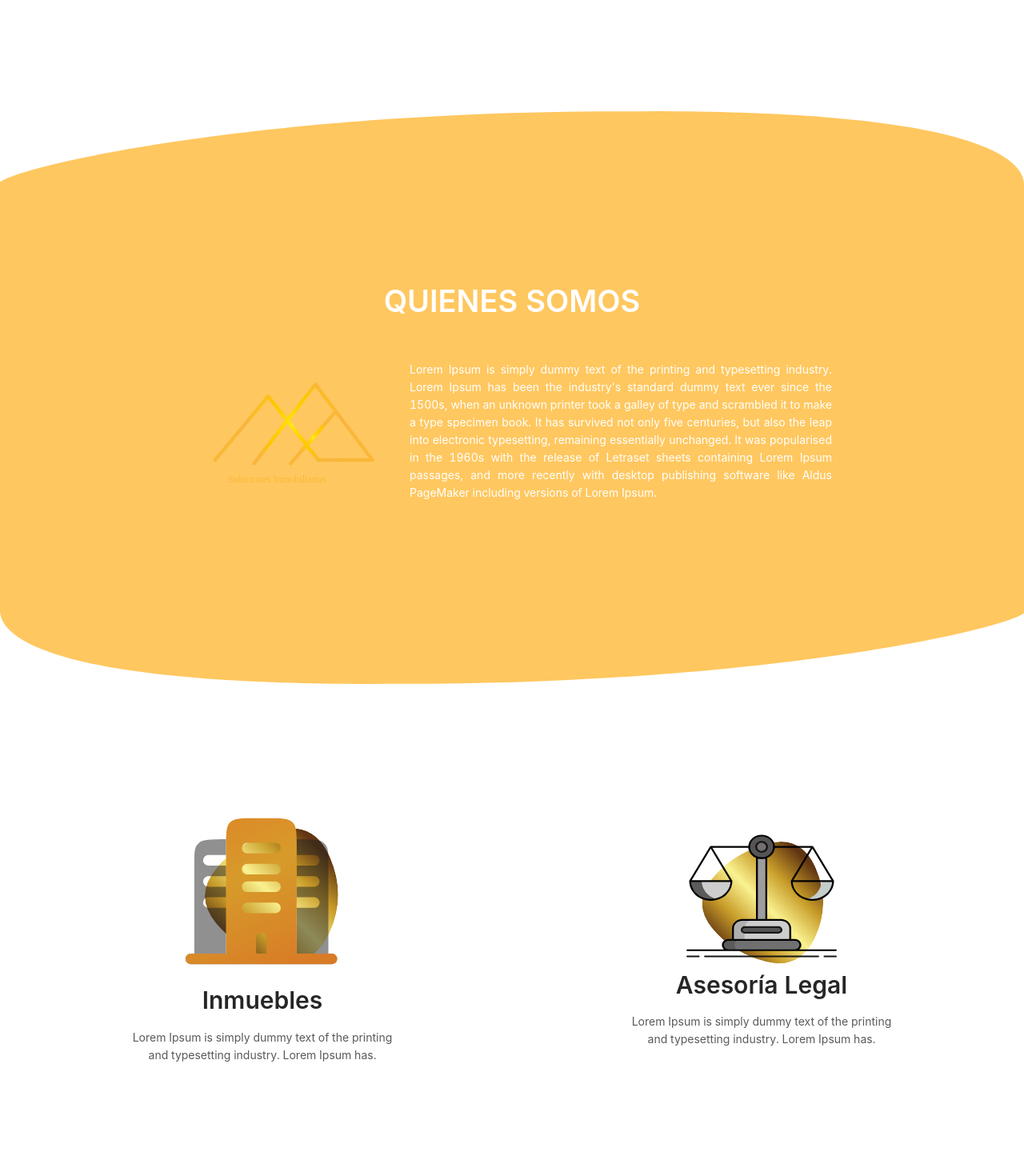
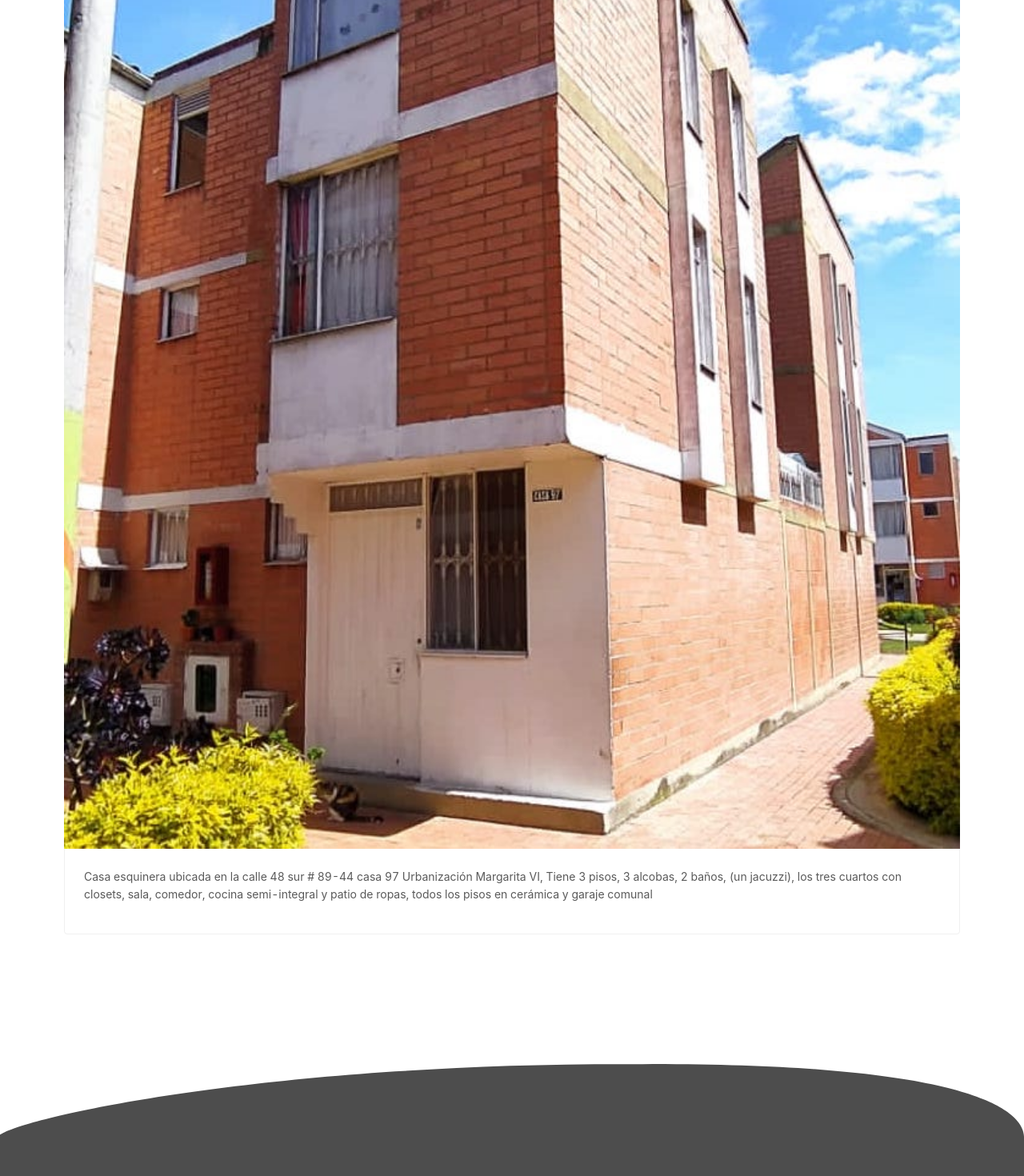
Before and after one commit to devHectorGa/silbe, a Next.js app: page / in a window 1280 px wide. Shown: the part 1480-2950 px from the top of the page at 80% size. Built offline with nearby package versions, Linux system fonts and the light colour scheme.

Commit message:
First version of web

```diff
--- a/src/components/AboutUs/AboutUs.tsx
+++ b/src/components/AboutUs/AboutUs.tsx
@@ -1,5 +1,4 @@
 import { Typography } from "antd";
-import Image from "next/image";
 import { ImageResponsive } from "../common";
 import { AboutTitle, AboutUsContainer, AboutUsContent } from "./AboutUs.styles";
 import { AboutWaves } from "./AboutWaves";
@@ -13,15 +12,7 @@ export const AboutUs = () => (
       <AboutTitle>QUIENES SOMOS</AboutTitle>
       <ImageResponsive src="/SIL.svg" alt="Logo" />
       <Paragraph>
-        Lorem Ipsum is simply dummy text of the printing and typesetting
-        industry. Lorem Ipsum has been the industry&apos;s standard dummy text
-        ever since the 1500s, when an unknown printer took a galley of type and
-        scrambled it to make a type specimen book. It has survived not only five
-        centuries, but also the leap into electronic typesetting, remaining
-        essentially unchanged. It was popularised in the 1960s with the release
-        of Letraset sheets containing Lorem Ipsum passages, and more recently
-        with desktop publishing software like Aldus PageMaker including versions
-        of Lorem Ipsum.
+        Somos un gran equipo que trabaja en la parte inmobiliaria y la parte jurídica, una fusión donde encontraran la facilidad, eficiencia, capacidad y responsabilidad para dar solución y encontrar la ayuda necesaria a su necesidad. Siempre seremos su mejor opción para vender o comprar sus inmuebles y la mejor asesoría Jurídica a sus inconvenientes.
       </Paragraph>
     </AboutUsContent>
   </AboutUsContainer>
--- a/src/components/LatestProperties/LatestProperties.tsx
+++ b/src/components/LatestProperties/LatestProperties.tsx
@@ -18,7 +18,7 @@ export const LatestProperties = () => (
           key={index}
           cover={<ImageResponsive src={img} alt={description} />}
         >
-          <Text type="warning">{COPCurrency.format(price)}</Text>
+          {!!price && <Text type="warning">{COPCurrency.format(price)}</Text>}
           <Paragraph>{description}</Paragraph>
         </Card>
       ))}
--- a/src/components/LatestProperties/properties.ts
+++ b/src/components/LatestProperties/properties.ts
@@ -1,32 +1,8 @@
-export const properties = [
+export const properties: {img:string;price?:number, description: string}[] = [
   {
-    img: "/house.jpeg",
-    price: 170,
+    img: "/house-picture.jpeg",
     description:
-      "Ubicado en la localidad de Chapinero, en la Calle 58 Bis con Carrera 9, al oriente de Bogotá. Su ubicación estratégica permite estar cerca de actividades laborales, comerciales, financieras y académicas entre otras.",
-  },
-  {
-    img: "/house.jpeg",
-    price: 170,
-    description:
-      "Ubicado en la localidad de Chapinero, en la Calle 58 Bis con Carrera 9, al oriente de Bogotá. Su ubicación estratégica permite estar cerca de actividades laborales, comerciales, financieras y académicas entre otras.",
-  },
-  {
-    img: "/house.jpeg",
-    price: 170,
-    description:
-      "Ubicado en la localidad de Chapinero, en la Calle 58 Bis con Carrera 9, al oriente de Bogotá. Su ubicación estratégica permite estar cerca de actividades laborales, comerciales, financieras y académicas entre otras.",
-  },
-  {
-    img: "/house.jpeg",
-    price: 170,
-    description:
-      "Ubicado en la localidad de Chapinero, en la Calle 58 Bis con Carrera 9, al oriente de Bogotá. Su ubicación estratégica permite estar cerca de actividades laborales, comerciales, financieras y académicas entre otras.",
-  },
-  {
-    img: "/house.jpeg",
-    price: 170,
-    description:
-      "Ubicado en la localidad de Chapinero, en la Calle 58 Bis con Carrera 9, al oriente de Bogotá. Su ubicación estratégica permite estar cerca de actividades laborales, comerciales, financieras y académicas entre otras.",
-  },
+      "Casa esquinera ubicada en la calle 48 sur # 89-44 casa 97 Urbanización Margarita VI, Tiene 3 pisos, 3 alcobas, 2 baños, (un jacuzzi), los tres cuartos con closets, sala, comedor, cocina semi-integral y patio de ropas, todos los pisos en cerámica y garaje comunal",
+  }
+
 ];
--- a/src/components/Services/Services.tsx
+++ b/src/components/Services/Services.tsx
@@ -10,20 +10,20 @@ export const Services = () => (
       <Figure className="blob">
         <Image src="/Buildings2.svg" alt="Inmuebles" fill />
       </Figure>
-      <Title level={2}>Inmuebles</Title>
+      <Title level={2}>INMOBILIARIA</Title>
       <Paragraph>
-        Lorem Ipsum is simply dummy text of the printing and typesetting
-        industry. Lorem Ipsum has.
+        Venta, compra, arrendamientos, propiedad horizontal, levantamiento de
+        embargos, asesorías y todo lo relacionado con la finca raíz.
       </Paragraph>
     </ServiceElement>
     <ServiceElement>
       <Figure className="blob">
         <Image src="/legal.svg" alt="Inmuebles" fill />
       </Figure>
-      <Title level={2}>Asesoría Legal</Title>
+      <Title level={2}>JURÍDICA</Title>
       <Paragraph>
-        Lorem Ipsum is simply dummy text of the printing and typesetting
-        industry. Lorem Ipsum has.
+        Sucesiones, hipotecas, sección de derecho, Divorcio, testamentos; y todo
+        lo relacionado con inconvenientes legales en cualquiera de sus ramas.
       </Paragraph>
     </ServiceElement>
   </ServicesContainer>
--- a/src/pages/index.tsx
+++ b/src/pages/index.tsx
@@ -10,7 +10,7 @@ export default function Home() {
       <LatestProperties />
       <AboutUs />
       <Services />
-      <Social />
+      {/* <Social /> */}
     </>
   );
 }
--- a/src/styles/antd.less
+++ b/src/styles/antd.less
@@ -19,5 +19,6 @@
 @dark-font: #fff;
 
 :root {
-    --background: @background;
+    // --background: @background;
+    --background: #4d4d4d;
 }
```
Also changed, not shown: public/house-picture.jpeg (added).
